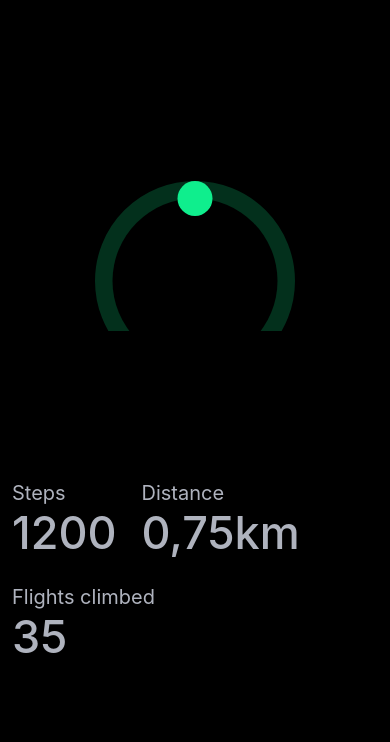
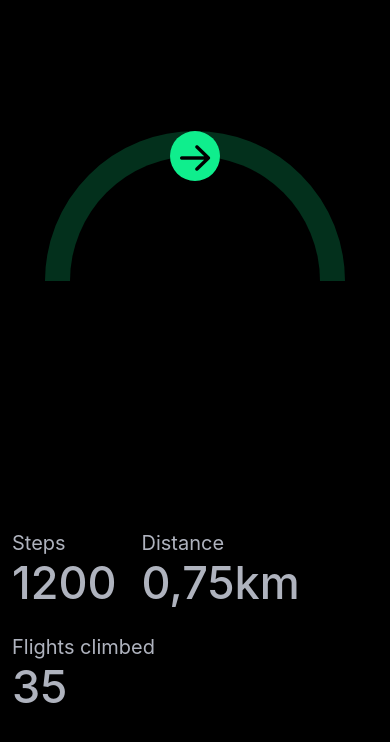
Before and after one commit to Sandtory/MotivateAccelerate, a React Native app: screen / in a window 390 px wide. Shown: the top 742 px of the page. Built offline with nearby package versions, Linux system fonts and the light colour scheme.

Commit message:
arrow on ring

```diff
--- a/App.tsx
+++ b/App.tsx
@@ -6,7 +6,7 @@
 export default function App() {
   return (
     <View style={styles.container}>
-      <RingProgress progress={0.1} />
+      <RingProgress radius={150} strokeWidth={50} progress={0.1} />
 
       <View style={styles.values}>
         <Value label="Steps" value="1200" />
--- a/src/components/RingProgress.tsx
+++ b/src/components/RingProgress.tsx
@@ -1,5 +1,6 @@
 import { View, Text, ImageBackground } from "react-native";
 import React, { useEffect } from "react";
+import { AntDesign } from "@expo/vector-icons";
 import Svg, { Circle, CircleProps } from "react-native-svg";
 import Animated, {
   useAnimatedProps,
@@ -63,6 +64,16 @@
         {/* foreground */}
         <AnimatedCircle animatedProps={animatedProps} {...circleDefaultProps} />
       </Svg>
+      <AntDesign
+        name="arrowright"
+        size={strokeWidth * 0.8}
+        color="black"
+        style={{
+          position: "absolute",
+          alignSelf: "center",
+          top: strokeWidth * 0.1,
+        }}
+      />
     </View>
   );
 };
```
